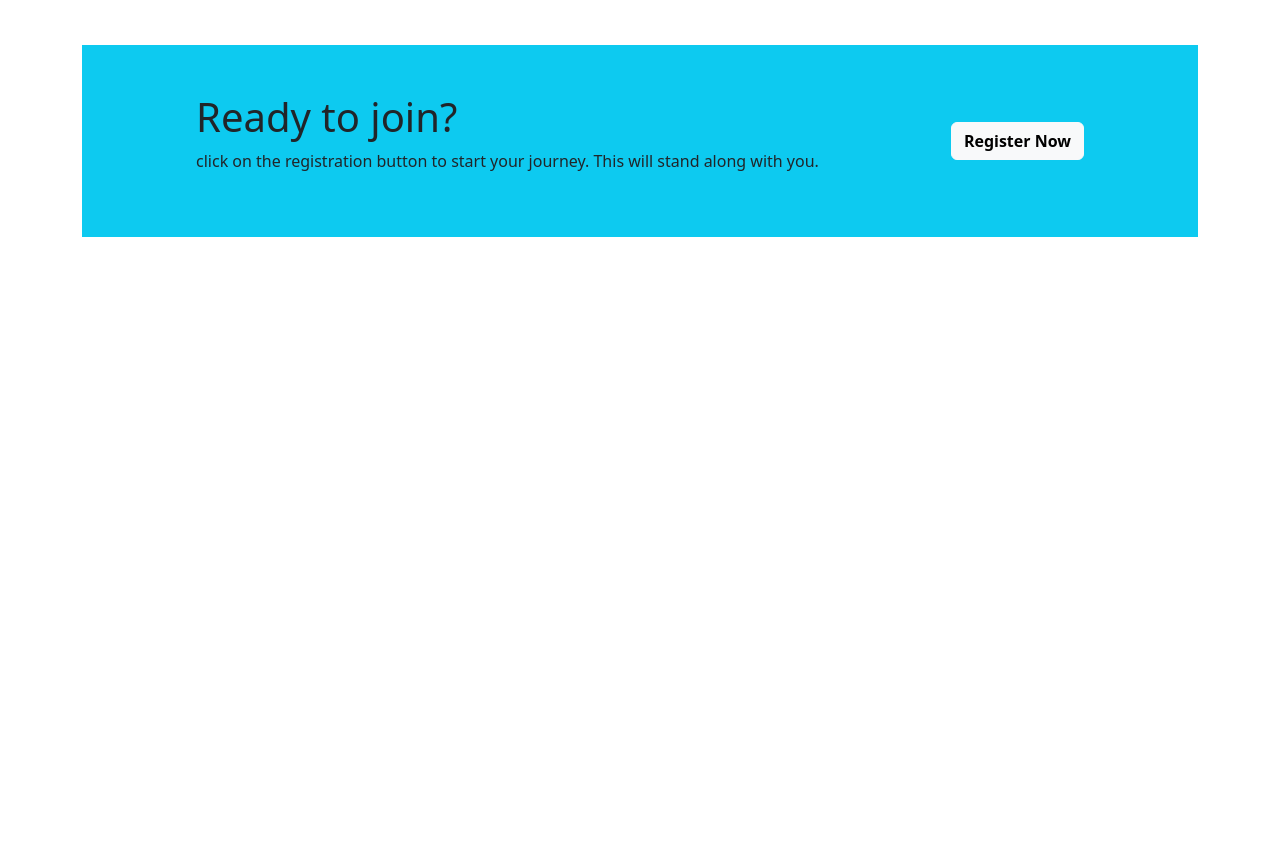
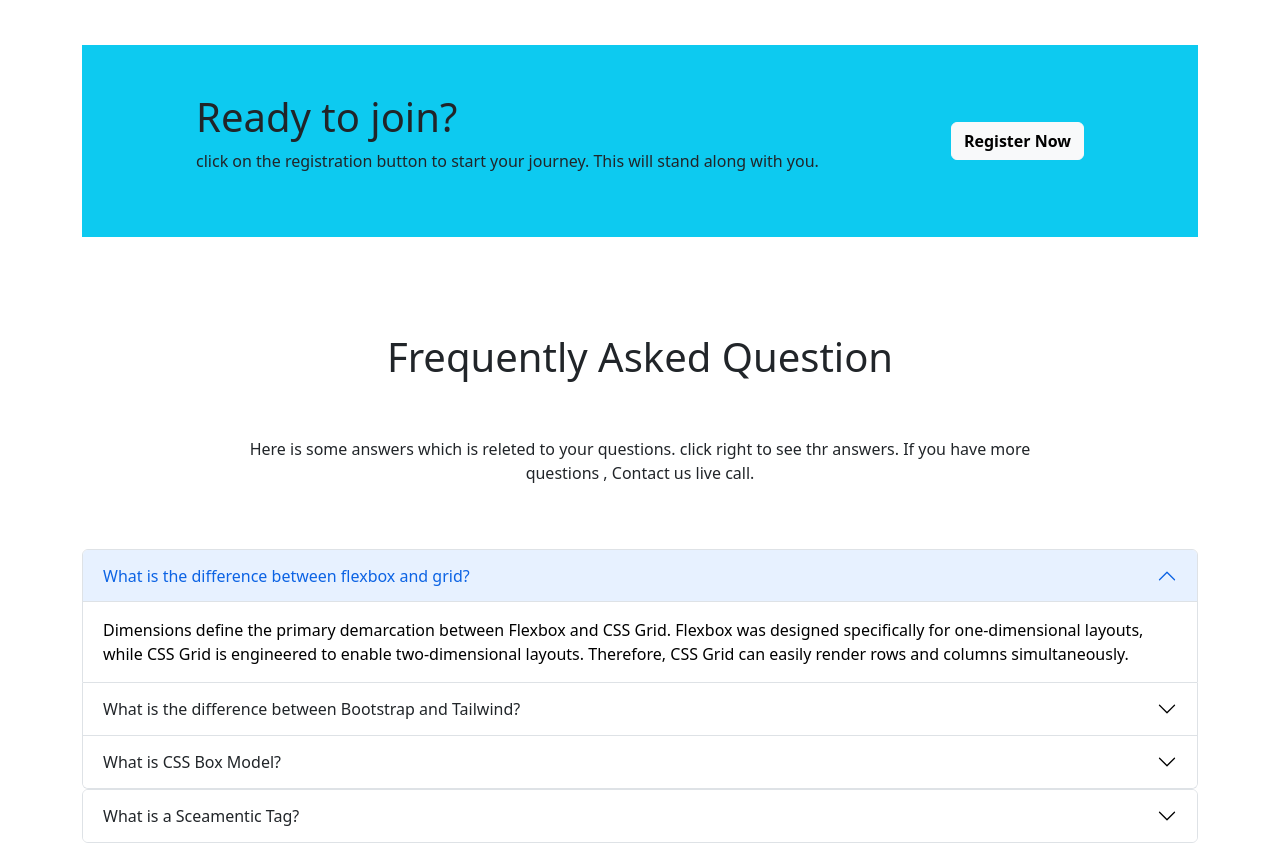
Before and after one commit to chowdhury444/e-course, a plain HTML site: page index.html in a window 1280 px wide. Shown: the part 1834-2685 px from the top of the page. Before the commit the page ends 2127 px from the top, so only its background shows below. Drawn offline with nearby package versions, Linux system fonts and the light colour scheme.

Commit message:
question added

```diff
--- a/index.html
+++ b/index.html
@@ -312,6 +312,103 @@
         </section>
         <!-- Registration end -->
 
+        <!-- Question start -->
+        <section class="mx-lg-5 mx-md-0 mx-sm-0">
+            <div class="text-center mx-lg-5 mx-md-0 mx-sm-0">
+                <div class="mx-lg-5 mx-md-0 mx-sm-0">
+                    <h1 class="pt-5">
+                        Frequently Asked Question
+                    </h1>
+                    <p class="text-center p-5 mx-5">
+                        Here is some answers which is releted to your questions. click right to see thr answers. If you
+                        have
+                        more questions , Contact us live call.
+                    </p>
+                </div>
+            </div>
+
+            <div class="w-lg-50 w-md-50 w-sm-25 container accordion" id="accordionPanelsStayOpenExample">
+                <div class="accordion-item">
+                    <h2 class="accordion-header" id="panelsStayOpen-headingOne">
+                        <button class="accordion-button" type="button" data-bs-toggle="collapse"
+                            data-bs-target="#panelsStayOpen-collapseOne" aria-expanded="true"
+                            aria-controls="panelsStayOpen-collapseOne">
+                            What is the difference between flexbox and grid?
+                        </button>
+                    </h2>
+                    <div id="panelsStayOpen-collapseOne" class="accordion-collapse collapse show"
+                        aria-labelledby="panelsStayOpen-headingOne">
+                        <div class="accordion-body">
+                            Dimensions define the primary demarcation between Flexbox and CSS Grid. Flexbox was
+                            designed
+                            specifically for one-dimensional layouts, while CSS Grid is engineered to enable
+                            two-dimensional layouts. Therefore, CSS Grid can easily render rows and columns
+                            simultaneously.
+                        </div>
+                    </div>
+                </div>
+                <div class="accordion-item">
+                    <h2 class="accordion-header" id="panelsStayOpen-headingTwo">
+                        <button class="accordion-button collapsed" type="button" data-bs-toggle="collapse"
+                            data-bs-target="#panelsStayOpen-collapseTwo" aria-expanded="false"
+                            aria-controls="panelsStayOpen-collapseTwo">
+                            What is the difference between Bootstrap and Tailwind?
+                        </button>
+                    </h2>
+                    <div id="panelsStayOpen-collapseTwo" class="accordion-collapse collapse"
+                        aria-labelledby="panelsStayOpen-headingTwo">
+                        <div class="accordion-body">
+                            Bootstrap comes with a set of pre-styled responsive, mobile-first components that possess a
+                            definite UI kit. Tailwind CSS uses a set of utility classes to create a neat UI with more
+                            flexibility and uniqueness. Sites created using Bootstrap follow the generic pattern that
+                            makes them look identical.
+                        </div>
+                    </div>
+                </div>
+                <div class="accordion-item">
+                    <h2 class="accordion-header" id="panelsStayOpen-headingThree">
+                        <button class="accordion-button collapsed" type="button" data-bs-toggle="collapse"
+                            data-bs-target="#panelsStayOpen-collapseThree" aria-expanded="false"
+                            aria-controls="panelsStayOpen-collapseThree">
+                            What is CSS Box Model?
+                        </button>
+                    </h2>
+                    <div id="panelsStayOpen-collapseThree" class="accordion-collapse collapse"
+                        aria-labelledby="panelsStayOpen-headingThree">
+                        <div class="accordion-body">
+                            In CSS, the term "box model" is used when talking about design and layout. The CSS box model
+                            is essentially a box that wraps around every HTML element. It consists of: margins, borders,
+                            padding, and the actual content.
+                        </div>
+                    </div>
+                </div>
+            </div>
+
+            <div class="w-lg-50 w-md-50 w-sm-25 container accordion" id="accordionExample">
+                <div class="accordion-item">
+                    <h2 class="accordion-header" id="headingThree">
+                        <button class="accordion-button collapsed" type="button" data-bs-toggle="collapse"
+                            data-bs-target="#collapseThree" aria-expanded="false" aria-controls="collapseThree">
+                            What is a Sceamentic Tag?
+                        </button>
+                    </h2>
+                    <div id="collapseThree" class="accordion-collapse collapse" aria-labelledby="headingThree"
+                        data-bs-parent="#accordionExample">
+                        <div class="accordion-body">
+                            The HTML semantics refers to the tags that provide meaning to an HTML page rather than just
+                            presentation. It makes HTML more comprehensible by better defining the different sections
+                            and layout of web pages.
+                        </div>
+                    </div>
+                </div>
+            </div>
+
+
+
+
+        </section>
+        <!-- Question end -->
+
     </main>
 
 </body>
```
